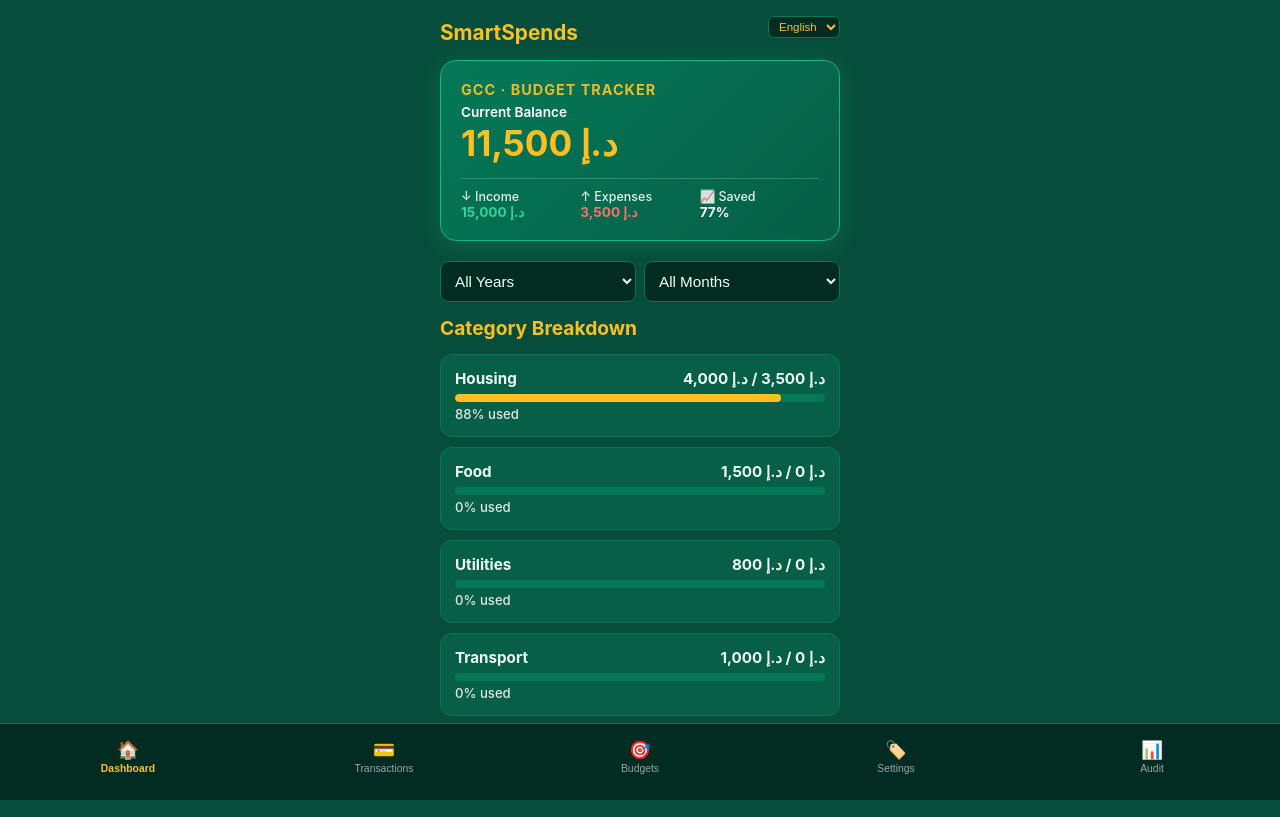
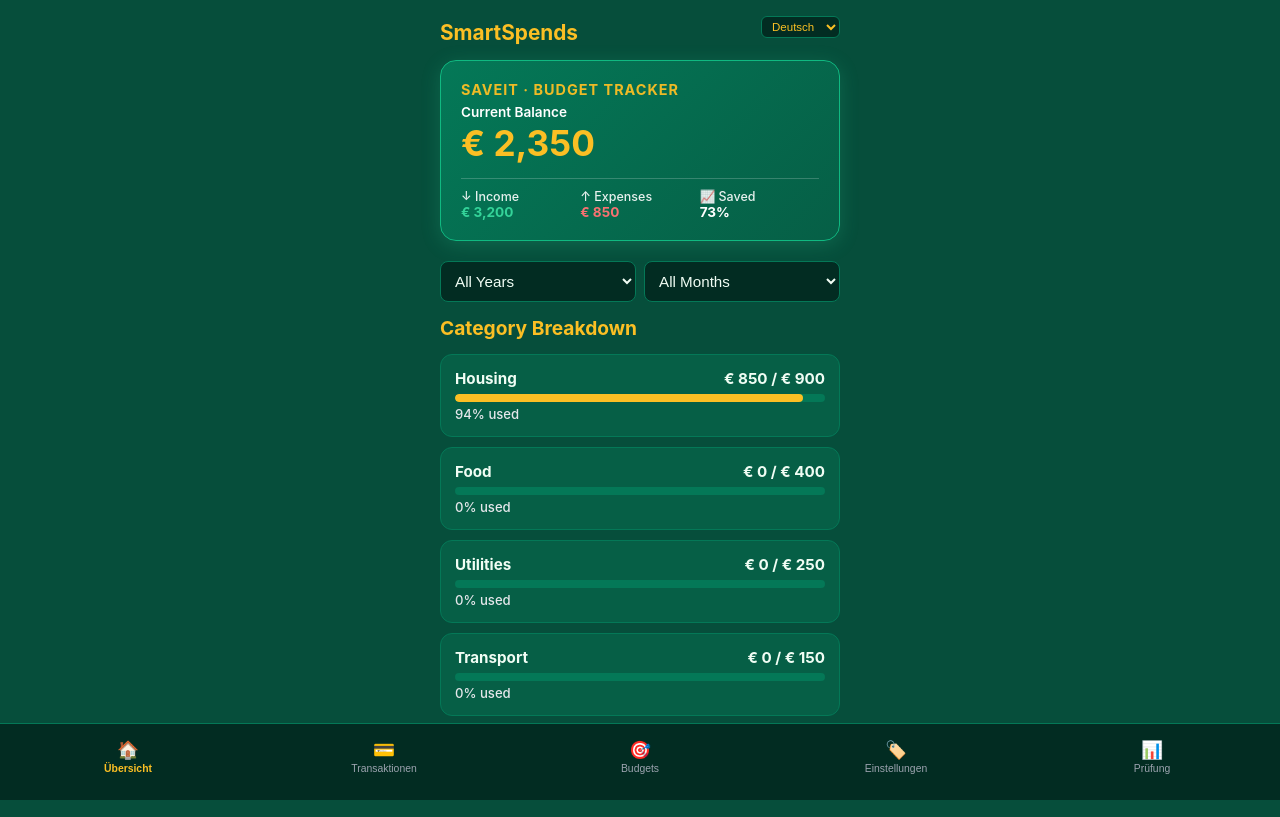
Before and after one commit to jsupraiser-rgb/spendsmart, a plain HTML site: page index.html in a window 1280 px wide. Drawn offline with Linux system fonts and the light colour scheme.

Commit message:
Update index.html

```diff
--- a/index.html
+++ b/index.html
@@ -3,7 +3,7 @@
 <head>
     <meta charset="UTF-8">
     <meta name="viewport" content="width=device-width, initial-scale=1.0">
-    <title>SmartSpends - GCC Edition</title>
+    <title>SmartSpends - Complete International & GCC Edition</title>
     <style>
         :root {
             --bg-color: #064e3b;
@@ -48,7 +48,7 @@
             border-radius: 6px;
             font-size: 0.72rem;
             width: auto;
-            max-width: 110px;
+            max-width: 130px;
             outline: none;
         }
         .nav-bar {
@@ -279,6 +279,19 @@
         <select id="langSelect" class="lang-select" onchange="changeLanguage(this.value)">
             <option value="en">English</option>
             <option value="hi">हिंदी</option>
+            <option value="mr">मराठी</option>
+            <option value="gu">ગુજરાતી</option>
+            <option value="bn">বাংলা</option>
+            <option value="pa">ਪੰਜਾਬੀ</option>
+            <option value="ta">தமிழ்</option>
+            <option value="te">తెలుగు</option>
+            <option value="ur">اردو</option>
+            <option value="ru">Русский</option>
+            <option value="zh">中文</option>
+            <option value="es">Español</option>
+            <option value="fr">Français</option>
+            <option value="de">Deutsch</option>
+            <option value="ja">日本語</option>
             <option value="ar">العربية</option>
         </select>
     </div>
@@ -286,7 +299,7 @@
     <!-- TAB 1: DASHBOARD -->
     <div id="tab-dashboard" class="tab-content active">
         <div class="hero-card">
-            <div class="hero-title" id="lblTrackerTitle">GCC · BUDGET TRACKER</div>
+            <div class="hero-title" id="lblTrackerTitle">SAVEIT · BUDGET TRACKER</div>
             <div style="font-size:0.85rem; font-weight:600; margin-bottom:2px;" id="lblCurrentBalance">Current Balance</div>
             <div class="hero-balance" id="dashBalance">0</div>
             <div class="hero-grid">
@@ -319,11 +332,9 @@
                 <option value="income" id="optIncome">Income</option>
             </select>
             <select id="txCategory"></select>
-            <div style="display:flex; gap:8px;">
-                <div>
-                    <label style="font-size:0.75rem;">Date</label>
-                    <input type="date" id="txDate" required style="margin-bottom:10px;">
-                </div>
+            <div>
+                <label style="font-size:0.75rem;">Date</label>
+                <input type="date" id="txDate" required style="margin-bottom:10px;">
             </div>
             <button type="submit" class="action-btn" id="formSubmitBtn">Add Transaction</button>
         </form>
@@ -352,10 +363,11 @@
 
     <!-- TAB 4: SETTINGS & BACKUP -->
     <div id="tab-categories" class="tab-content">
-        <div class="section-title" style="margin-bottom:12px;" id="lblCountrySection">Select GCC Country</div>
+        <div class="section-title" style="margin-bottom:12px;" id="lblCountrySection">Select Country & Currency</div>
         <div class="box">
             <label style="font-size:0.85rem; font-weight:600;" id="lblCountryLabel">Country / Region</label>
             <select id="countrySelect" onchange="onCountryChange(this.value)">
+                <option value="DE">Germany (EUR - €)</option>
                 <option value="AE">United Arab Emirates (AED - د.إ)</option>
                 <option value="SA">Saudi Arabia (SAR - ر.س)</option>
                 <option value="QA">Qatar (QAR - ر.ق)</option>
@@ -364,7 +376,18 @@
                 <option value="BH">Bahrain (BHD - د.ب)</option>
                 <option value="IN">India (INR - ₹)</option>
                 <option value="US">United States (USD - $)</option>
+                <option value="GB">United Kingdom (GBP - £)</option>
+                <option value="EU">European Union (EUR - €)</option>
+                <option value="JP">Japan (JPY - ¥)</option>
+                <option value="CN">China (CNY - ¥)</option>
+                <option value="AU">Australia (AUD - A$)</option>
+                <option value="CA">Canada (CAD - C$)</option>
+                <option value="RU">Russia (RUB - ₽)</option>
+                <option value="OTHER">Other Country / Custom</option>
             </select>
+
+            <label style="font-size:0.85rem; font-weight:600; margin-top:10px; display:block;" id="lblCustomCurrency">Or Type Custom Symbol</label>
+            <input type="text" id="customCurrencyInput" placeholder="e.g. Kč, ₦, kr" oninput="applyCustomCurrency(this.value)">
         </div>
 
         <div class="section-title" style="margin-bottom:12px;" id="lblBackupSection">Data & 3-Year Archive</div>
@@ -441,28 +464,43 @@
 </div>
 
 <script>
-    let currentCurrency = localStorage.getItem('ss_currency') || 'د.إ';
-    let currentCountry = localStorage.getItem('ss_country') || 'AE';
-    let currentLang = localStorage.getItem('ss_lang') || 'en';
+    let currentCurrency = localStorage.getItem('ss_currency') || '€';
+    let currentCountry = localStorage.getItem('ss_country') || 'DE';
+    let currentLang = localStorage.getItem('ss_lang') || 'de';
 
     let transactions = JSON.parse(localStorage.getItem('ss_transactions')) || [
-        { title: 'Rent', amount: 3500, type: 'expense', category: 'Housing', date: '2026-06-15' },
-        { title: 'Salary', amount: 15000, type: 'income', category: 'Salary', date: '2026-06-01' }
+        { title: 'Wohnungsmiete', amount: 850, type: 'expense', category: 'Housing', date: '2026-06-15' },
+        { title: 'Monatsgehalt', amount: 3200, type: 'income', category: 'Salary', date: '2026-06-01' }
     ];
     let categories = JSON.parse(localStorage.getItem('ss_categories')) || ['Housing', 'Food', 'Utilities', 'Transport', 'Salary'];
-    let categoryBudgets = JSON.parse(localStorage.getItem('ss_budgets')) || { 'Housing': 4000, 'Food': 1500, 'Utilities': 800, 'Transport': 1000 };
+    let categoryBudgets = JSON.parse(localStorage.getItem('ss_budgets')) || { 'Housing': 900, 'Food': 400, 'Utilities': 250, 'Transport': 150 };
 
     const countryCurrencyMap = {
-        'AE': 'د.إ', 'SA': 'ر.س', 'QA': 'ر.ق', 'KW': 'د.ك', 'OM': 'ر.ع.', 'BH': 'د.ب', 'IN': '₹', 'US': '$'
+        'DE': '€', 'AE': 'د.إ', 'SA': 'ر.س', 'QA': 'ر.ق', 'KW': 'د.ك', 'OM': 'ر.ع.', 'BH': 'د.ب',
+        'IN': '₹', 'US': '$', 'GB': '£', 'EU': '€', 'JP': '¥', 'CN': '¥', 'AU': 'A$', 'CA': 'C$', 'RU': '₽'
     };
 
     document.getElementById('countrySelect').value = currentCountry;
+    document.getElementById('customCurrencyInput').value = currentCurrency;
     document.getElementById('langSelect').value = currentLang;
     document.getElementById('txDate').valueAsDate = new Date();
 
     const translations = {
         en: { dash: "Dashboard", tx: "Transactions", budgets: "Budgets", categories: "Settings", audit: "Audit" },
         hi: { dash: "डैशबोर्ड", tx: "लेन-देन", budgets: "बजट", categories: "सेटिंग्स", audit: "ऑडिट" },
+        mr: { dash: "डॅशबोर्ड", tx: "व्यवहार", budgets: "बजेट", categories: "सेटिंग्ज", audit: "ऑडिट" },
+        gu: { dash: "ડેશબોર્ડ", tx: "વ્યવહારો", budgets: "બજેટ", categories: "સેટિંગ્સ", audit: "ઓડિટ" },
+        bn: { dash: "ড্যাশবোর্ড", tx: "লেনদেন", budgets: "বাজেট", categories: "সেটিংস", audit: "অডিট" },
+        pa: { dash: "ਡੈਸ਼ਬੋਰਡ", tx: "ਲੈਣ-ਦੇਣ", budgets: "ਬਜਟ", categories: "ਸੈਟਿੰਗਾਂ", audit: "ਆਡਿਟ" },
+        ta: { dash: "டாஷ்போர்டு", tx: "பரிவர்த்தனைகள்", budgets: "பட்ஜெட்", categories: "அமைப்புகள்", audit: "தணிக்கை" },
+        te: { dash: "డాష్‌బోర్డ్", tx: "లావాదేవీలు", budgets: "బడ్జెట్", categories: "సెట్టింగ్‌లు", audit: "ఆడిట్" },
+        ur: { dash: "ڈیش بورڈ", tx: "لین دین", budgets: "بجٹ", categories: "ترتیبات", audit: "آڈٹ" },
+        ru: { dash: "Главная", tx: "Транзакции", budgets: "Бюджеты", categories: "Настройки", audit: "Аудит" },
+        zh: { dash: "仪表板", tx: "交易", budgets: "预算", categories: "设置", audit: "审计" },
+        es: { dash: "Panel", tx: "Transacciones", budgets: "Presupuestos", categories: "Ajustes", audit: "Auditoría" },
+        fr: { dash: "Tableau", tx: "Transactions", budgets: "Budgets", categories: "Paramètres", audit: "Audit" },
+        de: { dash: "Übersicht", tx: "Transaktionen", budgets: "Budgets", categories: "Einstellungen", audit: "Prüfung" },
+        ja: { dash: "ダッシュボード", tx: "取引", budgets: "予算", categories: "設定", audit: "監査" },
         ar: { dash: "الرئيسية", tx: "المعاملات", budgets: "الميزانيات", categories: "الإعدادات", audit: "تدقيق" }
     };
 
@@ -491,10 +529,22 @@
 
     function onCountryChange(code) {
         currentCountry = code;
-        currentCurrency = countryCurrencyMap[code] || '$';
         localStorage.setItem('ss_country', currentCountry);
-        localStorage.setItem('ss_currency', currentCurrency);
-        updateUI();
+        if (countryCurrencyMap[code]) {
+            currentCurrency = countryCurrencyMap[code];
+            document.getElementById('customCurrencyInput').value = currentCurrency;
+            localStorage.setItem('ss_currency', currentCurrency);
+            updateUI();
+        }
+    }
+
+    function applyCustomCurrency(val) {
+        let typed = val.trim();
+        if(typed !== '') {
+            currentCurrency = typed;
+            localStorage.setItem('ss_currency', currentCurrency);
+            updateUI();
+        }
     }
 
     function initDateFilters() {
@@ -502,7 +552,7 @@
         const monthSelect = document.getElementById('filterMonth');
 
         let currentYear = new Date().getFullYear();
-        let years = [currentYear, currentYear - 1, currentYear - 2]; // Past 3 years
+        let years = [currentYear, currentYear - 1, currentYear - 2];
 
         let yHtml = '<option value="all">All Years</option>';
         years.forEach(y => { yHtml += `<option value="${y}">${y}</option>`; });
@@ -595,7 +645,6 @@
         document.getElementById('dashExpense').textContent = `${currentCurrency} ${expense.toLocaleString()}`;
         document.getElementById('dashSaved').textContent = `${savedPercent}%`;
 
-        // Category Breakdown
         let bHtml = '';
         categories.forEach(cat => {
             if (cat === 'Salary') return;
@@ -614,7 +663,6 @@
         });
         document.getElementById('categoryBreakdownList').innerHTML = bHtml;
 
-        // Total Budgets
         let totSpent = 0, totLimit = 0, budHtml = '';
         categories.forEach(cat => {
             if (cat === 'Salary') return;
@@ -637,7 +685,6 @@
         document.getElementById('totalbarFill').style.width = `${overallPct}%`;
         document.getElementById('budgetsListContainer').innerHTML = budHtml;
 
-        // Transactions List
         let txHtml = '';
         transactions.forEach((t, idx) => {
             txHtml += `
@@ -659,7 +706,6 @@
         });
         document.getElementById('txList').innerHTML = txHtml || '<p style="text-align:center;">No records.</p>';
 
-        // Categories List
         let catHtml = '';
         categories.forEach((cat, idx) => {
             let limitTxt = cat === 'Salary' ? 'Source' : `Limit: ${currentCurrency} ${(categoryBudgets[cat]||1000).toLocaleString()}`;
@@ -674,7 +720,6 @@
         });
         document.getElementById('categoryList').innerHTML = catHtml;
 
-        // AUDIT (Yearly & Monthly over 3 Years)
         generateAuditTables();
 
         localStorage.setItem('ss_transactions', JSON.stringify(transactions));
@@ -691,17 +736,14 @@
             let [y, m] = t.date.split('-');
             let amt = parseFloat(t.amount) || 0;
 
-            // Yearly
             if(!yearlyData[y]) yearlyData[y] = { inc: 0, exp: 0 };
             if(t.type === 'income') yearlyData[y].inc += amt; else yearlyData[y].exp += amt;
 
-            // Monthly
             let ym = `${y}-${m}`;
             if(!monthlyData[ym]) monthlyData[ym] = { inc: 0, exp: 0 };
             if(t.type === 'income') monthlyData[ym].inc += amt; else monthlyData[ym].exp += amt;
         });
 
-        // Fill Yearly Table
         let yTableHtml = '';
         Object.keys(yearlyData).sort().reverse().forEach(y => {
             let d = yearlyData[y];
@@ -710,7 +752,6 @@
         });
         document.querySelector('#yearlyTable tbody').innerHTML = yTableHtml || '<tr><td colspan="4" style="text-align:center;">No data available</td></tr>';
 
-        // Fill Monthly Table
         let mTableHtml = '';
         Object.keys(monthlyData).sort().reverse().forEach(ym => {
             let d = monthlyData[ym];
@@ -721,9 +762,7 @@
     }
 
     function exportDataJson() {
-        let exportObj = {
-            transactions, categories, categoryBudgets, currentCurrency, currentCountry
-        };
+        let exportObj = { transactions, categories, categoryBudgets, currentCurrency, currentCountry };
         let dataStr = "data:text/json;charset=utf-8," + encodeURIComponent(JSON.stringify(exportObj, null, 2));
         let anchor = document.createElement('a');
         anchor.setAttribute("href", dataStr);
@@ -757,7 +796,6 @@
         reader.readAsText(file);
     }
 
-    // Form Submissions
     document.getElementById('txForm').addEventListener('submit', (e) => {
         e.preventDefault();
         let title = document.getElementById('txTitle').value;
```
